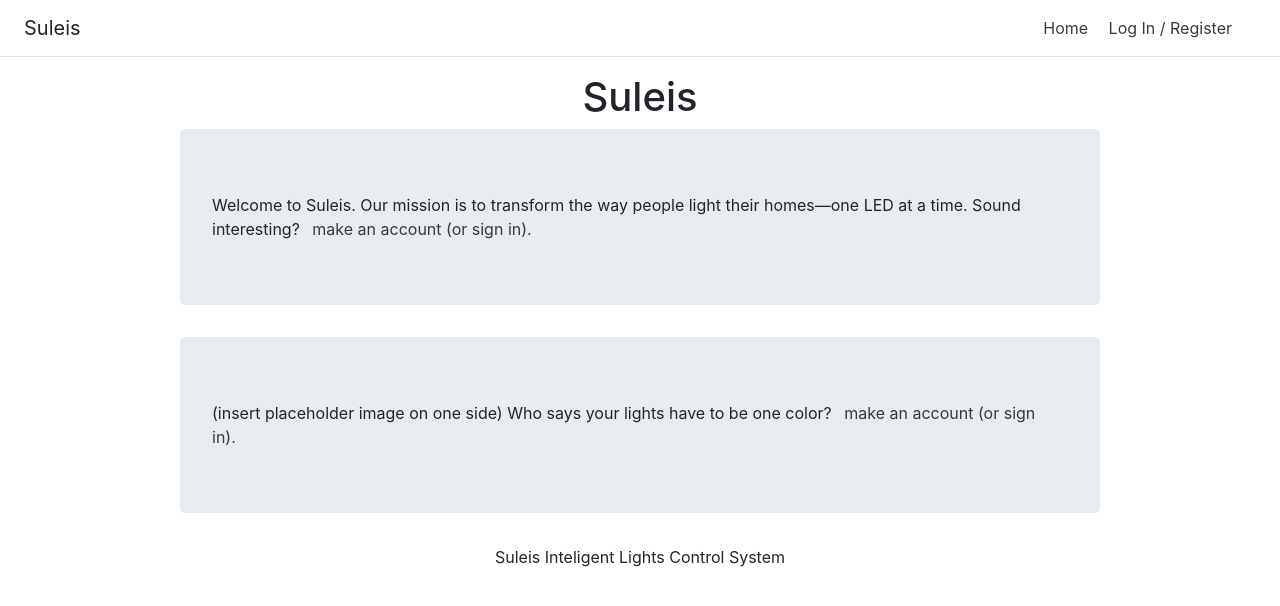
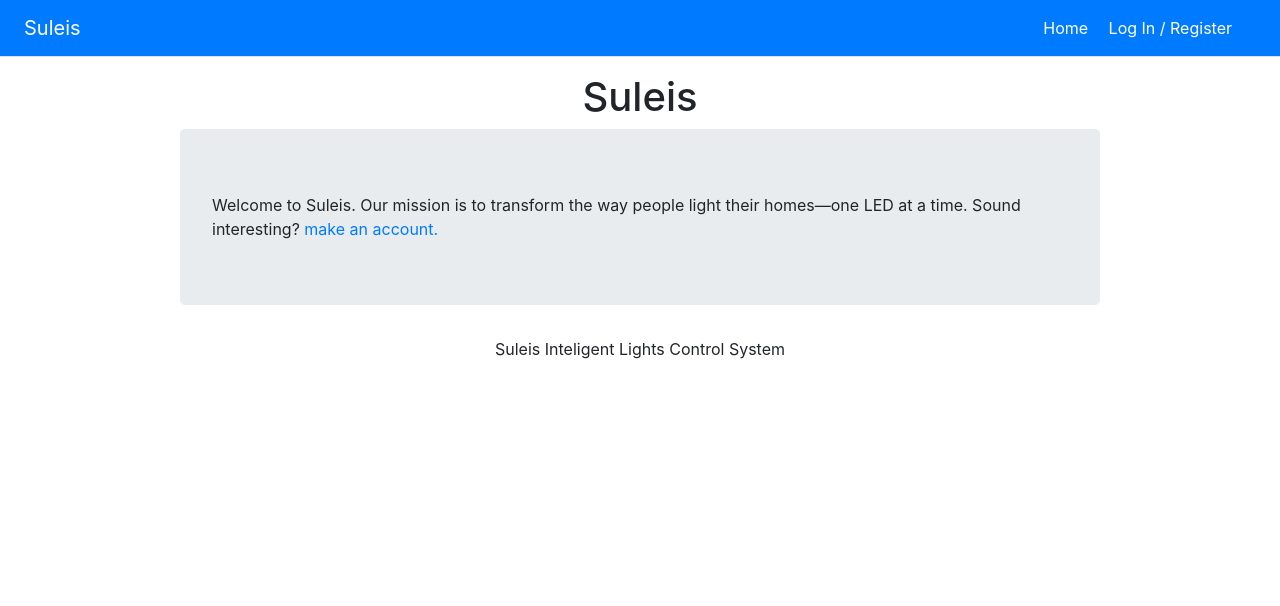
Before and after one commit to danielweidman/Suleis, a Python web app: template templates/index.html in a window 1280 px wide. Shown: the top 606 px of the page. Run offline with Jinja, Linux system fonts and the light colour scheme; the template is opened without the code that fills it, so the values that code supplies are empty; some libraries are stand-ins or nearby versions.

Commit message:
Style changes

```diff
--- a/templates/dashboard.html
+++ b/templates/dashboard.html
@@ -135,8 +135,8 @@
 
       <br>
         Add alarm to {{name}}:
-        <input id="alarm_time_{{light_strip.strip_id}}" name="alarm_entry" type="time" style="height:25px">
-        <input type="image" width="20" height="20" src="/static/alarm.svg" id="alarm_submit_{{light_strip.strip_id}}" onclick="add_alarm(this.id, '{{light_strip.strip_id}}')">
+        <input id="alarm_time_{{light_strip.strip_id}}" name="alarm_entry" type="time" style="height:24px">
+        <input type="image" width="25" height="25" src="/static/save.png" id="alarm_submit_{{light_strip.strip_id}}" onclick="add_alarm(this.id, '{{light_strip.strip_id}}')">
     </li>
     {% endfor %}
   </ul>
--- a/templates/index.html
+++ b/templates/index.html
@@ -8,12 +8,9 @@
     <div class="col-sm-10 offset-sm-1">
       <div class="jumbotron">
         Welcome to Suleis. Our mission is to transform the way people light their homes—one LED at a time. Sound interesting?
-        <a class="p-2 text-dark" href="/login">make an account (or sign in).</a>
+        <a href="/login">make an account.</a>
       </div>
-      <div class="jumbotron">
-        (insert placeholder image on one side) Who says your lights have to be one color?
-        <a class="p-2 text-dark" href="/login">make an account (or sign in).</a>
-      </div>
+
     </div>
   </div>
 {% endblock %}
--- a/templates/layout.html
+++ b/templates/layout.html
@@ -2,14 +2,14 @@
 <html lang="en">
   <head>
     <meta charset="utf-8">
-    <meta name="viewport" content="width=device-width, initial-scale=1, shrink-to-fit=no">
+    <meta name="viewport"  content="width=device-width, initial-scale=1, shrink-to-fit=no">
     <link rel="stylesheet" href="https://stackpath.bootstrapcdn.com/bootstrap/4.1.0/css/bootstrap.min.css" integrity="sha384-9gVQ4dYFwwWSjIDZnLEWnxCjeSWFphJiwGPXr1jddIhOegiu1FwO5qRGvFXOdJZ4" crossorigin="anonymous">
     <link rel="stylesheet" href="{{ url_for('static', filename='style.css') }}">
     <title>Suleis | {% block title %}{% endblock %}</title>
       <script src="https://cdn.alloyui.com/3.0.1/aui/aui-min.js"></script>
-        <link href="https://cdn.alloyui.com/3.0.1/aui-css/css/bootstrap.min.css" rel="stylesheet"></link>
+
     <script src="https://ajax.googleapis.com/ajax/libs/jquery/3.3.1/jquery.min.js"></script>
-  <div style= "background-color: #D08877">
+    <div style= "background-color: #D08877">
     {% with messages = get_flashed_messages() %}
       {% if messages %}
         <ul class=flashes>
@@ -19,19 +19,19 @@
         </ul>
       {% endif %}
     {% endwith %}
-  </div>
+    </div>
 
   </head>
   <body>
-    <div class="d-flex flex-column flex-md-row align-items-center p-3 px-sm-4 mb-3 bg-white border-bottom box-shadow">
+    <div class="d-flex flex-column flex-md-row align-items-center p-3 px-sm-4 mb-3 bg-primary text-white border-bottom box-shadow">
       <h5 class="my-0 mr-md-auto font-weight-normal">Suleis</h5>
       <nav class="my-2 my-md-0 mr-md-3">
-        <a class="p-2 text-dark" href="/" title="Home">Home</a>
+        <a class="p-2 text-white" href="/" title="Home">Home</a>
         {% if not g.user %}
-          <a class="p-2 text-dark" href="/login">Log In / Register</a>
+          <a class="p-2 text-white" href="/login">Log In / Register</a>
         {% else %}
-          <a class="p-2 text-dark" href="/dashboard">Dashboard</a>
-          <a class="p-2 text-dark" href="/logout">Logout</a>
+          <a class="p-2 text-white" href="/dashboard">Dashboard</a>
+          <a class="p-2 text-white" href="/logout">Logout</a>
         {% endif %}
       </nav>
     </div>
```
